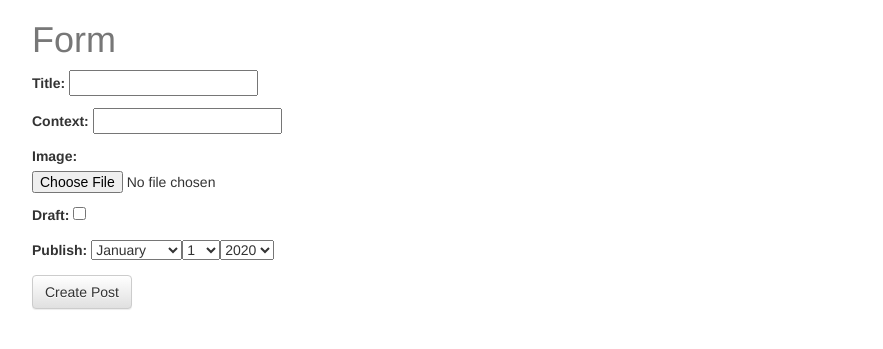
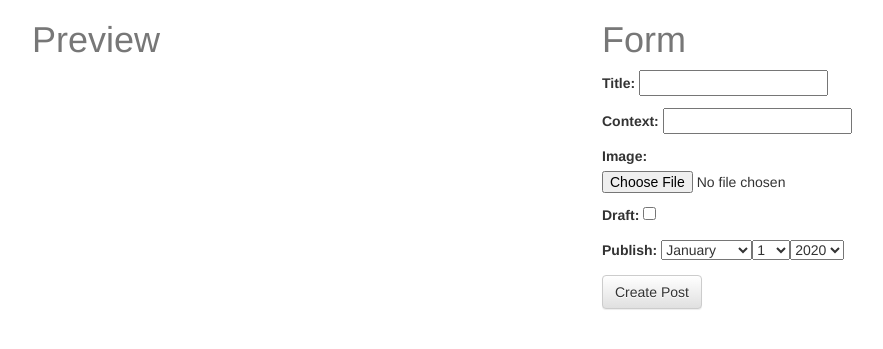
Before and after one commit to KvinLiu/django_blog, a Django app: template posts/templates/post_form.html in a window 1280 px wide. Shown: the top 349 px of the page, without its empty margins (53-936 px from the left). Run offline with Django 3.2, Linux system fonts and the light colour scheme; the template is opened without the code that fills it: values that come from a table or form of the project are taken from there, others are empty; some libraries are stand-ins or nearby versions.

Commit message:
[8/27] Dynamic Preview of Form Data

```diff
--- a/posts/forms.py
+++ b/posts/forms.py
@@ -7,7 +7,7 @@ from .models import Post
 
 
 class PostForm(forms.ModelForm):
-    context = forms.CharField(widget=PagedownWidget)
+    context = forms.CharField(widget=PagedownWidget())
     publish = forms.DateField(widget=forms.SelectDateWidget)
 
     class Meta:
--- a/posts/templates/base.html
+++ b/posts/templates/base.html
@@ -68,6 +68,27 @@
        $('.post-detail-item img').each(function() {
          $(this).addClass("img-responsive")
        })
+       // preview-title
+       var titleValue = $('#id_title')
+       $('#preview-title').text(titleValue.val())
+       // preview-content
+       var contentInput = $('#wmd-input-id_context')
+
+       function setContent(value) {
+         var markedContent = marked(value)
+         $("#preview-content").html(markedContent)
+         $('#preview-content img').each(function() {
+           $(this).addClass("img-responsive")
+         })
+       }
+
+       setContent(contentInput.val())
+
+       contentInput.keyup(function() {
+         var newContent = $(this).val()
+         setContent(newContent)
+       })
+
      })
     </script>
 
--- a/posts/templates/post_form.html
+++ b/posts/templates/post_form.html
@@ -18,7 +18,14 @@
 
 {% block content %}
   {#{ block.super }#}
-  <div class="col-sm-6 col-offset-3">
+  <div class="col-sm-6">
+    <h1>Preview</h1>
+    <div class="content-preview">
+      <h3 id="preview-title"></h3>
+      <p id="preview-content"></p>
+    </div>
+  </div>
+  <div class="col-sm-6">
     <h1>Form</h1>
     <form action="" method="POST" enctype="multipart/form-data">
       {% csrf_token %}
```
